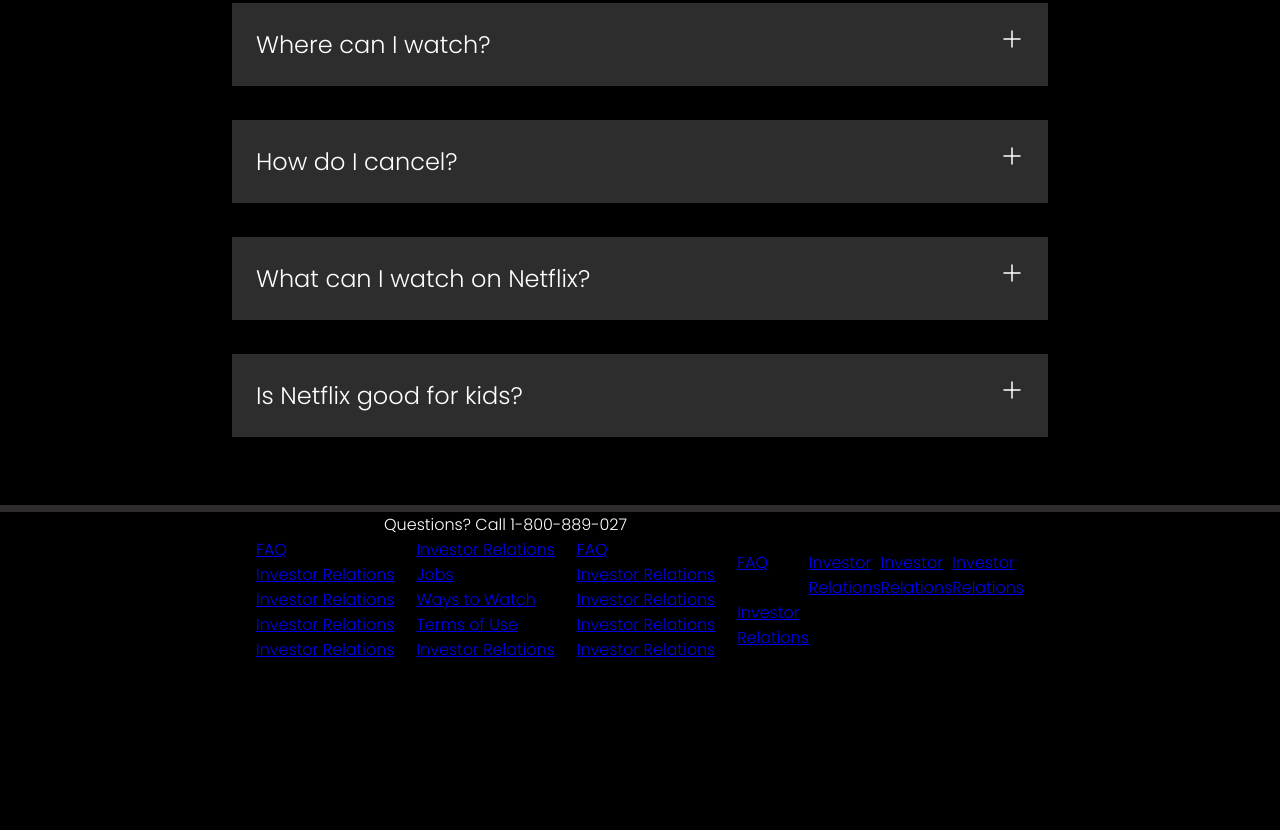
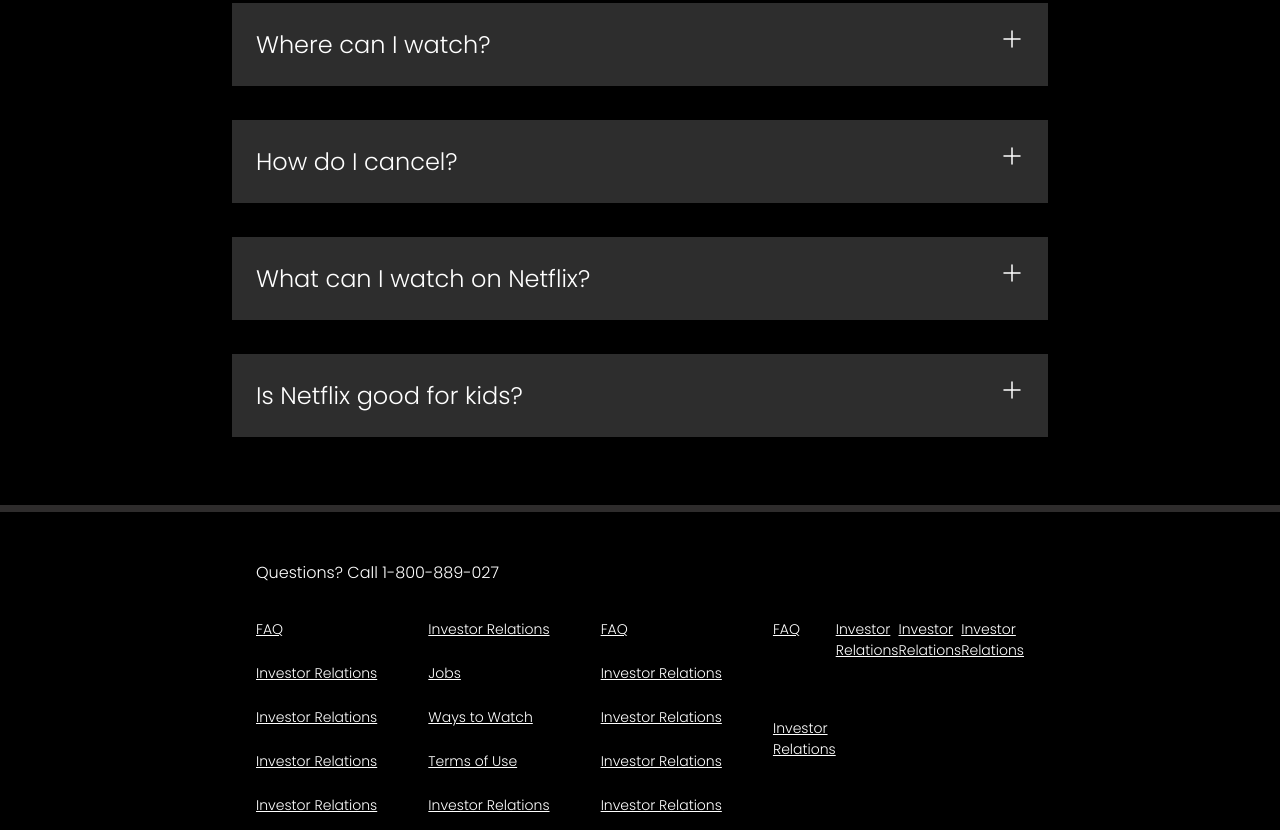
Before and after one commit to nafzo152/Netflix-Clone, a plain HTML site: page index.html in a window 1280 px wide. Shown: the part 2102-2932 px from the top of the page. Before the commit the page ends 2764 px from the top, so only its background shows below. Drawn offline with Linux system fonts and the light colour scheme; a web font is replaced by a local one.

Commit message:
all footer css modified

```diff
--- a/index.html
+++ b/index.html
@@ -155,9 +155,11 @@
     <div class="separation"></div>
 
     <footer>
-        <span>
+        <div class="questions">
             Questions? Call 1-800-889-027
-        </span>
+        </div>
+
+
 
         <div class="footer">
             <div class="footer-item">
--- a/style.css
+++ b/style.css
@@ -206,22 +206,29 @@ section.first>div {
 
 footer{
     color: white;
+    max-width: 60vw;
+    margin: auto;
+    padding: 14px;
+}
+
+footer .questions{
+    padding: 34px 0;
 }
 
 .footer {
     display: grid;
     grid-template-columns: 1fr 1fr 1fr 1fr;
     color: white;
-    max-width: 60vw;
-    margin: auto;
 }
 
-footer span{
-    margin: 2px 30vw;
-    text-align: center;
+.footer a{
+    font-size: 14px;
+    color: white;
 }
 
 .footer-item {
     display: flex;
     flex-direction: column;
+    gap: 23px;
+
 }
```
Lines whose indentation alone changed are shown as unchanged.
